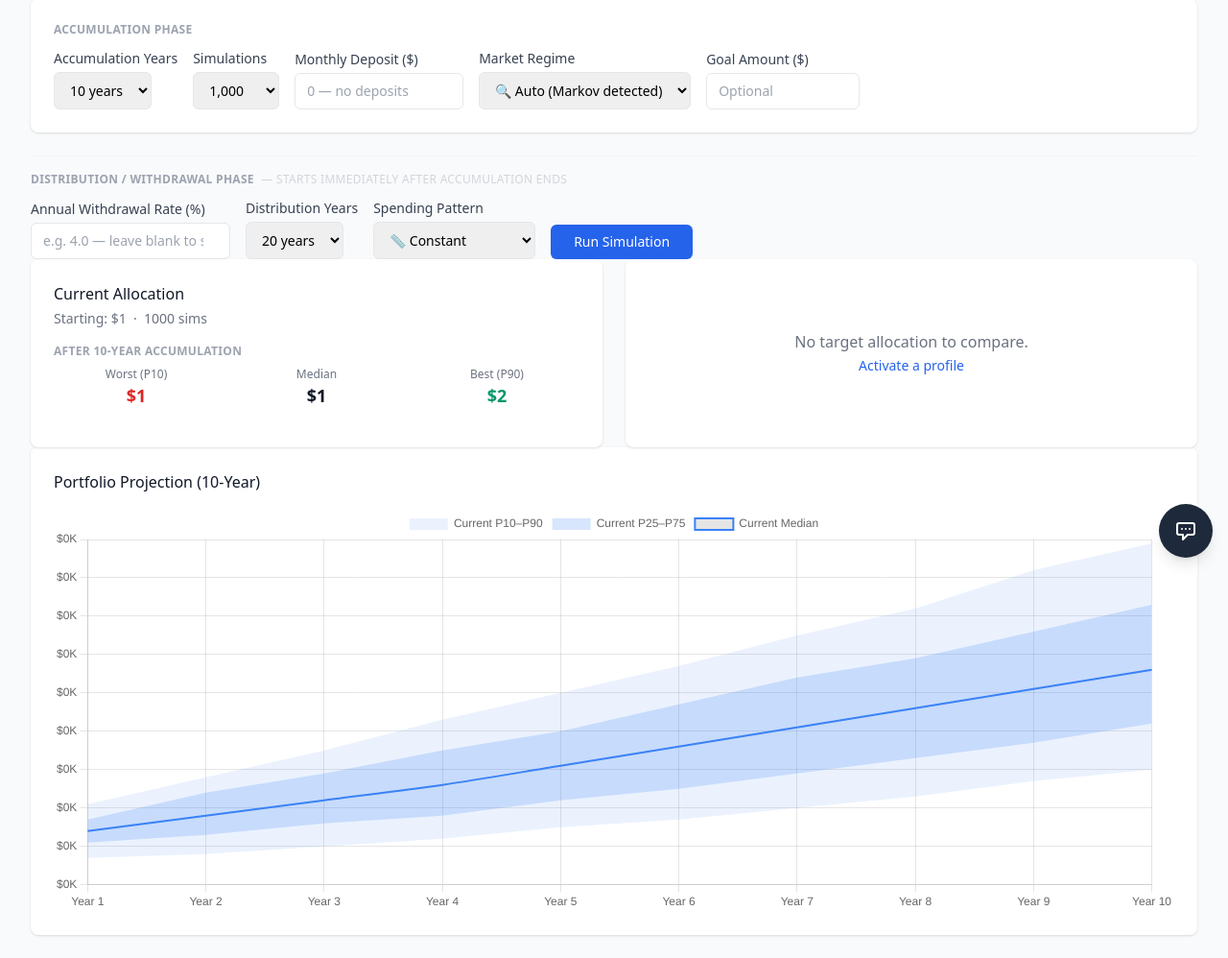
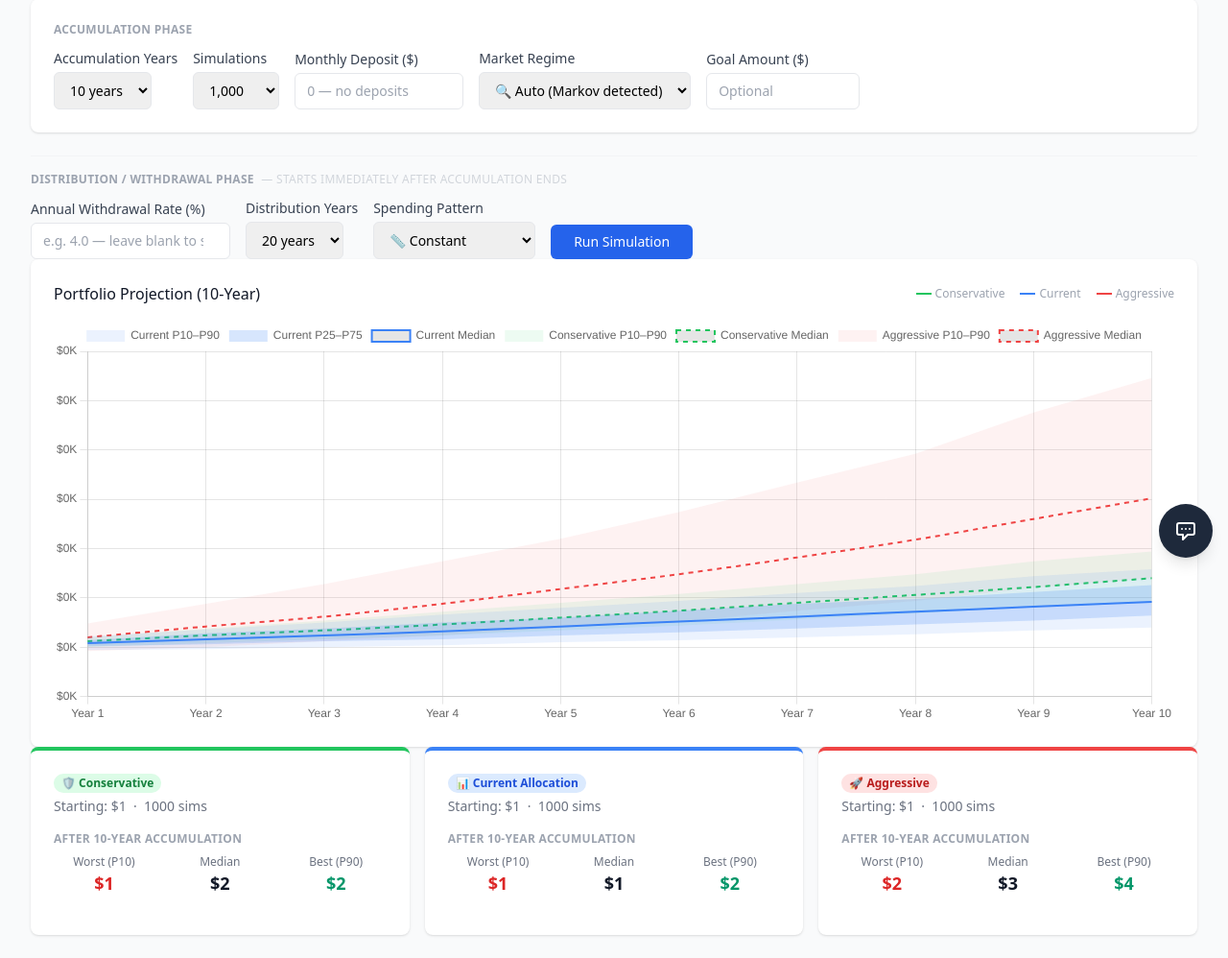
Before and after one commit to getmalone/Family-Office, a FastAPI app: page /analysis/monte-carlo in a window 1280 px wide. Shown: the part 203-1201 px from the top of the page at 96% size. Run offline with FastAPI, Linux system fonts and the light colour scheme; data that the repository does not hold is empty; some libraries are stand-ins or nearby versions.

Commit message:
Monte Carlo: add Conservative / Current / Aggressive 3-column comparison
Schema
- MonteCarloComparison gains conservative and aggressive fields

Service
- run_monte_carlo() now runs two additional _simulate() calls using the
  built-in DEFAULT_PROFILES Conservative and Aggressive allocations,
  with all the same params (regime, contributions, withdrawals, smile)

Template
- Chart moves above the cards so the three trajectories are compared at
  a glance before reading the detail numbers
- result_card macro gains an accent param (green / blue / red) that adds
  a coloured top border and icon badge per scenario
- 3-column grid: 🛡️ Conservative (left) | 📊 Current (centre) | 🚀 Aggressive (right)
- Chart adds Conservative (green dashed) and Aggressive (red dashed)
  median lines + light P10–P90 fan bands alongside the existing blue fan

Co-Authored-By: Claude Sonnet 4.5 <noreply@anthropic.com>

```diff
--- a/app/schemas/analysis.py
+++ b/app/schemas/analysis.py
@@ -197,4 +197,6 @@ class MonteCarloResult(BaseModel):
 class MonteCarloComparison(BaseModel):
     current: MonteCarloResult
     target: MonteCarloResult | None = None
+    conservative: MonteCarloResult | None = None
+    aggressive: MonteCarloResult | None = None
     goal_amount: Decimal | None = None
--- a/app/templates/analysis/monte_carlo.html
+++ b/app/templates/analysis/monte_carlo.html
@@ -126,12 +126,25 @@
       </div>
     </div>
 
-    {# ── helper macro: one result card ── #}
-    {% macro result_card(r) %}
-    <div class="bg-white shadow rounded-lg p-6">
+    {# ── helper macro: one result card (accent: blue | green | red) ── #}
+    {% macro result_card(r, accent='blue') %}
+    {% if accent == 'green' %}
+      {% set top_border = 'border-t-4 border-green-500' %}
+      {% set badge_cls  = 'bg-green-100 text-green-700' %}
+      {% set icon       = '🛡️' %}
+    {% elif accent == 'red' %}
+      {% set top_border = 'border-t-4 border-red-500' %}
+      {% set badge_cls  = 'bg-red-100 text-red-700' %}
+      {% set icon       = '🚀' %}
+    {% else %}
+      {% set top_border = 'border-t-4 border-blue-500' %}
+      {% set badge_cls  = 'bg-blue-100 text-blue-700' %}
+      {% set icon       = '📊' %}
+    {% endif %}
+    <div class="bg-white shadow rounded-lg p-6 {{ top_border }}">
       {# Header #}
       <div class="flex items-center gap-2 mb-1">
-        <h3 class="font-medium text-gray-900">{{ r.label }}</h3>
+        <span class="text-xs font-semibold px-2 py-0.5 rounded-full {{ badge_cls }}">{{ icon }} {{ r.label }}</span>
         {% if r.regime_context and r.regime_context != 'Base' %}
         <span class="text-xs font-semibold px-2 py-0.5 rounded-full
           {{ 'bg-emerald-100 text-emerald-700' if r.regime_context == 'Bull' else
@@ -277,22 +290,7 @@
     </div>
     {% endmacro %}
 
-    <!-- Accumulation + Distribution result cards -->
-    <div class="grid grid-cols-1 lg:grid-cols-2 gap-6">
-      {{ result_card(result.current) }}
-      {% if result.target %}
-        {{ result_card(result.target) }}
-      {% else %}
-      <div class="bg-white shadow rounded-lg p-6 flex items-center justify-center text-gray-500">
-        <div class="text-center">
-          <p>No target allocation to compare.</p>
-          <a href="/analysis/profiles" class="text-blue-600 hover:text-blue-800 text-sm">Activate a profile</a>
-        </div>
-      </div>
-      {% endif %}
-    </div>
-
-    <!-- Combined Fan Chart -->
+    <!-- Combined Fan Chart — shown first for easy comparison -->
     <div class="bg-white shadow rounded-lg p-6">
       <div class="flex items-center justify-between mb-4">
         <h3 class="font-medium text-gray-900">
@@ -303,16 +301,29 @@
           ({{ years }}-Year)
           {% endif %}
         </h3>
-        {% if result.current.withdrawal_years > 0 %}
         <div class="flex items-center gap-4 text-xs text-gray-400">
-          <span class="flex items-center gap-1"><span class="w-4 h-0.5 bg-blue-500 inline-block"></span> Accumulation</span>
-          <span class="flex items-center gap-1"><span class="w-4 h-0.5 bg-orange-400 inline-block"></span> Distribution</span>
+          <span class="flex items-center gap-1"><span class="w-4 h-0.5 bg-green-500 inline-block"></span> Conservative</span>
+          <span class="flex items-center gap-1"><span class="w-4 h-0.5 bg-blue-500 inline-block"></span> Current</span>
+          <span class="flex items-center gap-1"><span class="w-4 h-0.5 bg-red-500 inline-block"></span> Aggressive</span>
+          {% if result.current.withdrawal_years > 0 %}
+          <span class="flex items-center gap-1"><span class="w-4 h-0.5 bg-orange-400 inline-block" style="border-top: 2px dashed rgb(251,146,60);height:0"></span> Distribution</span>
+          {% endif %}
         </div>
-        {% endif %}
       </div>
       <div style="height: 420px;">
         <canvas id="monte-carlo-chart"></canvas>
       </div>
+    </div>
+
+    <!-- 3-column comparison cards: Conservative | Current | Aggressive -->
+    <div class="grid grid-cols-1 lg:grid-cols-3 gap-4">
+      {% if result.conservative %}
+        {{ result_card(result.conservative, 'green') }}
+      {% endif %}
+      {{ result_card(result.current, 'blue') }}
+      {% if result.aggressive %}
+        {{ result_card(result.aggressive, 'red') }}
+      {% endif %}
     </div>
 </div>
 {% endblock %}
@@ -320,9 +331,11 @@
 {% block scripts %}
 <script>
 const ctx = document.getElementById('monte-carlo-chart').getContext('2d');
-const accumYears = {{ years }};
-const currentData = {{ result.current.model_dump_json() | safe }};
-const targetData  = {{ result.target.model_dump_json() | safe if result.target else 'null' }};
+const accumYears      = {{ years }};
+const currentData     = {{ result.current.model_dump_json() | safe }};
+const targetData      = {{ result.target.model_dump_json() | safe if result.target else 'null' }};
+const conservativeData = {{ result.conservative.model_dump_json() | safe if result.conservative else 'null' }};
+const aggressiveData   = {{ result.aggressive.model_dump_json() | safe if result.aggressive else 'null' }};
 
 const withdrawalYears = currentData.withdrawal_years || 0;
 const totalYears      = accumYears + withdrawalYears;
@@ -379,7 +392,43 @@ if (withdrawalYears > 0 && currentData.withdrawal_trajectories.length) {
         data: phaseData(cDist, 'median', accumYears - 1, totalYears) });
 }
 
-// ── Target allocation (green) ─────────────────────────────────────────────────
+// ── Conservative allocation (green) ──────────────────────────────────────────
+if (conservativeData) {
+    const consAccum = conservativeData.trajectories;
+    datasets.push({ label: 'Conservative P10–P90', pointRadius: 0, fill: '+1',
+        backgroundColor: 'rgba(34,197,94,0.08)', borderColor: 'transparent',
+        data: phaseData(consAccum, 'p90', 0, totalYears) });
+    datasets.push({ label: '', pointRadius: 0, fill: false, borderColor: 'transparent',
+        data: phaseData(consAccum, 'p10', 0, totalYears) });
+    datasets.push({ label: 'Conservative Median', pointRadius: 0, fill: false, tension: 0.3,
+        borderColor: 'rgb(34,197,94)', borderWidth: 2, borderDash: [5,5],
+        data: phaseData(consAccum, 'median', 0, totalYears) });
+    if (withdrawalYears > 0 && conservativeData.withdrawal_trajectories && conservativeData.withdrawal_trajectories.length) {
+        datasets.push({ label: 'Conservative Dist.', pointRadius: 0, fill: false, tension: 0.3,
+            borderColor: 'rgb(22,163,74)', borderWidth: 2, borderDash: [4,3],
+            data: phaseData(conservativeData.withdrawal_trajectories, 'median', accumYears - 1, totalYears) });
+    }
+}
+
+// ── Aggressive allocation (red) ───────────────────────────────────────────────
+if (aggressiveData) {
+    const aggrAccum = aggressiveData.trajectories;
+    datasets.push({ label: 'Aggressive P10–P90', pointRadius: 0, fill: '+1',
+        backgroundColor: 'rgba(239,68,68,0.07)', borderColor: 'transparent',
+        data: phaseData(aggrAccum, 'p90', 0, totalYears) });
+    datasets.push({ label: '', pointRadius: 0, fill: false, borderColor: 'transparent',
+        data: phaseData(aggrAccum, 'p10', 0, totalYears) });
+    datasets.push({ label: 'Aggressive Median', pointRadius: 0, fill: false, tension: 0.3,
+        borderColor: 'rgb(239,68,68)', borderWidth: 2, borderDash: [5,5],
+        data: phaseData(aggrAccum, 'median', 0, totalYears) });
+    if (withdrawalYears > 0 && aggressiveData.withdrawal_trajectories && aggressiveData.withdrawal_trajectories.length) {
+        datasets.push({ label: 'Aggressive Dist.', pointRadius: 0, fill: false, tension: 0.3,
+            borderColor: 'rgb(185,28,28)', borderWidth: 2, borderDash: [4,3],
+            data: phaseData(aggressiveData.withdrawal_trajectories, 'median', accumYears - 1, totalYears) });
+    }
+}
+
+// ── Target allocation (teal) — active profile comparison ─────────────────────
 if (targetData) {
     const tAccum = targetData.trajectories;
     datasets.push({ label: 'Target P10–P90', pointRadius: 0, fill: '+1',
@@ -390,12 +439,10 @@ if (targetData) {
     datasets.push({ label: 'Target Median', pointRadius: 0, fill: false, tension: 0.3,
         borderColor: 'rgb(16,185,129)', borderWidth: 2, borderDash: [5,5],
         data: phaseData(tAccum, 'median', 0, totalYears) });
-
     if (withdrawalYears > 0 && targetData.withdrawal_trajectories && targetData.withdrawal_trajectories.length) {
-        const tDist = targetData.withdrawal_trajectories;
         datasets.push({ label: 'Target Dist. Median', pointRadius: 0, fill: false, tension: 0.3,
             borderColor: 'rgb(5,150,105)', borderWidth: 2, borderDash: [4,3],
-            data: phaseData(tDist, 'median', accumYears - 1, totalYears) });
+            data: phaseData(targetData.withdrawal_trajectories, 'median', accumYears - 1, totalYears) });
     }
 }
 
```
Also changed, not shown: app/services/analysis_service.py (+27 -0 lines).
